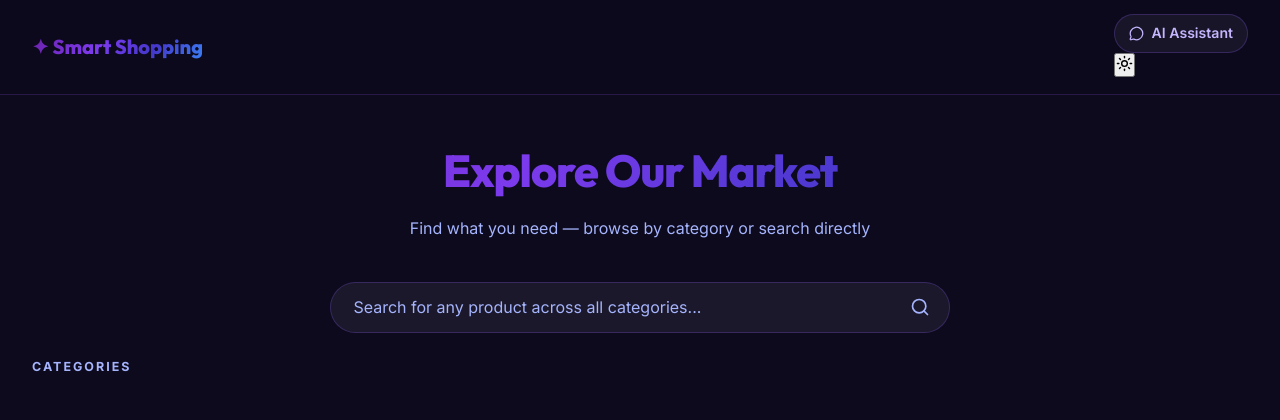
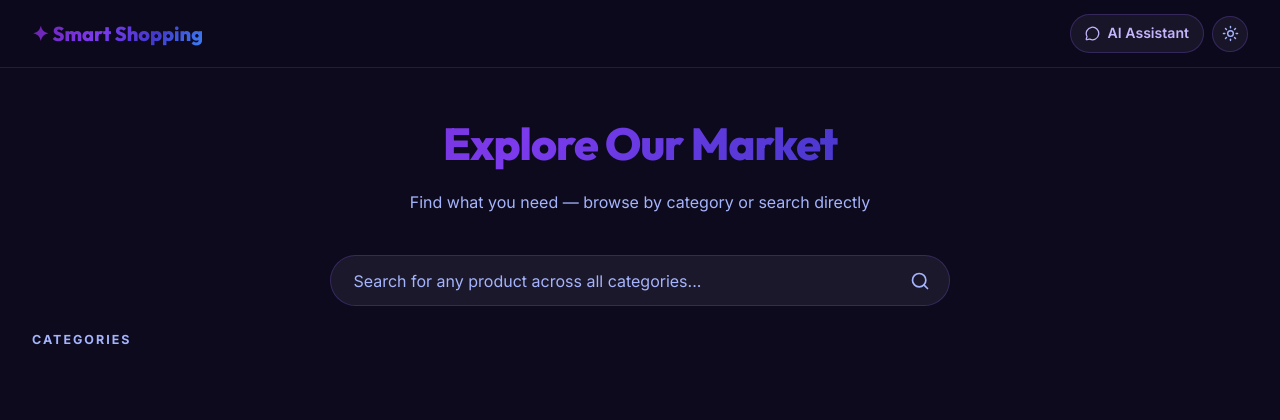
Before and after one commit to blackeagle686/market_chat_bot, a FastAPI app: page /catalog in a window 1280 px wide. Shown: the top 420 px of the page. Run offline with FastAPI, Linux system fonts and the light colour scheme; data that the repository does not hold is empty; parts of the project's set-up code (start-up, migrations or seed data) failed here and were passed over.

Commit message:
Auto-sync: 2026-04-23 11:08:28

```diff
--- a/static/market.css
+++ b/static/market.css
@@ -82,6 +82,15 @@ body {
     gap: 12px;
 }
 
+.nav-actions {
+    display: flex;
+    align-items: center;
+    gap: 8px;
+    flex-shrink: 0;
+}
+
+.hidden-icon { display: none !important; }
+
 .nav-logo {
     font-family: 'Outfit', sans-serif;
     font-weight: 800;
@@ -116,6 +125,32 @@ body {
     color: #fff;
 }
 body.light-mode .nav-back:hover {
+    background: rgba(124,58,237,0.1);
+    color: #6D28D9;
+}
+
+/* Theme toggle button in nav */
+.nav-theme-btn {
+    background: var(--surface);
+    border: 1px solid var(--border);
+    border-radius: 50%;
+    width: 36px;
+    height: 36px;
+    display: flex;
+    align-items: center;
+    justify-content: center;
+    cursor: pointer;
+    color: var(--text-muted);
+    transition: all 0.2s ease;
+    flex-shrink: 0;
+}
+.nav-theme-btn:hover {
+    background: rgba(139,92,246,0.15);
+    border-color: var(--accent);
+    color: var(--accent-light);
+    transform: rotate(20deg);
+}
+body.light-mode .nav-theme-btn:hover {
     background: rgba(124,58,237,0.1);
     color: #6D28D9;
 }
```
Also changed, not shown: templates/index.html (+13 -5 lines).
